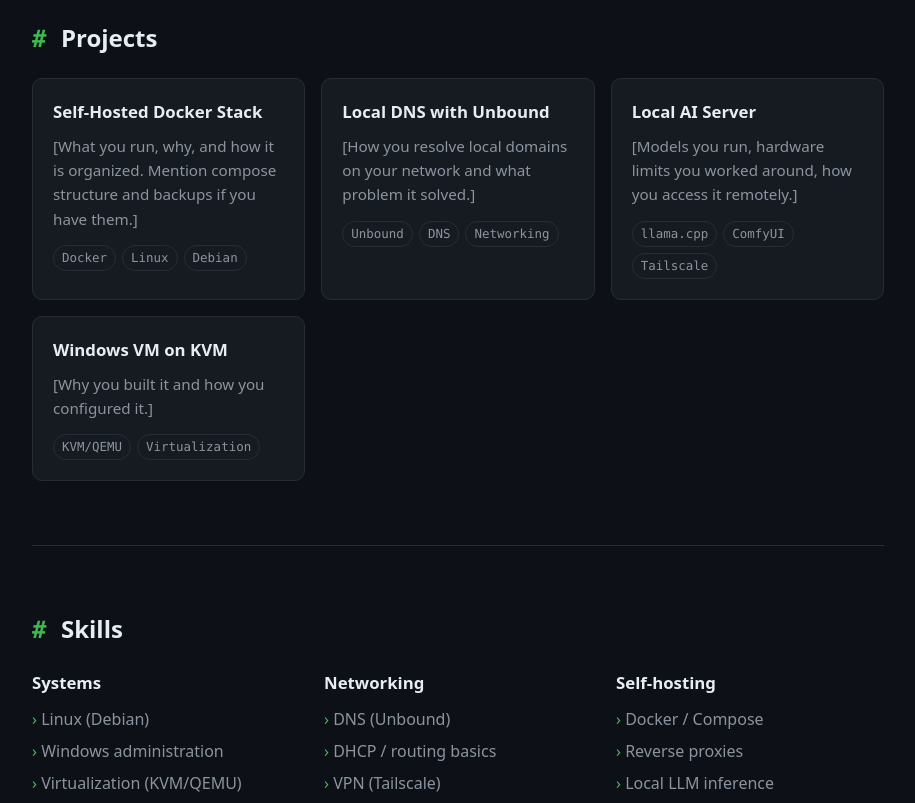
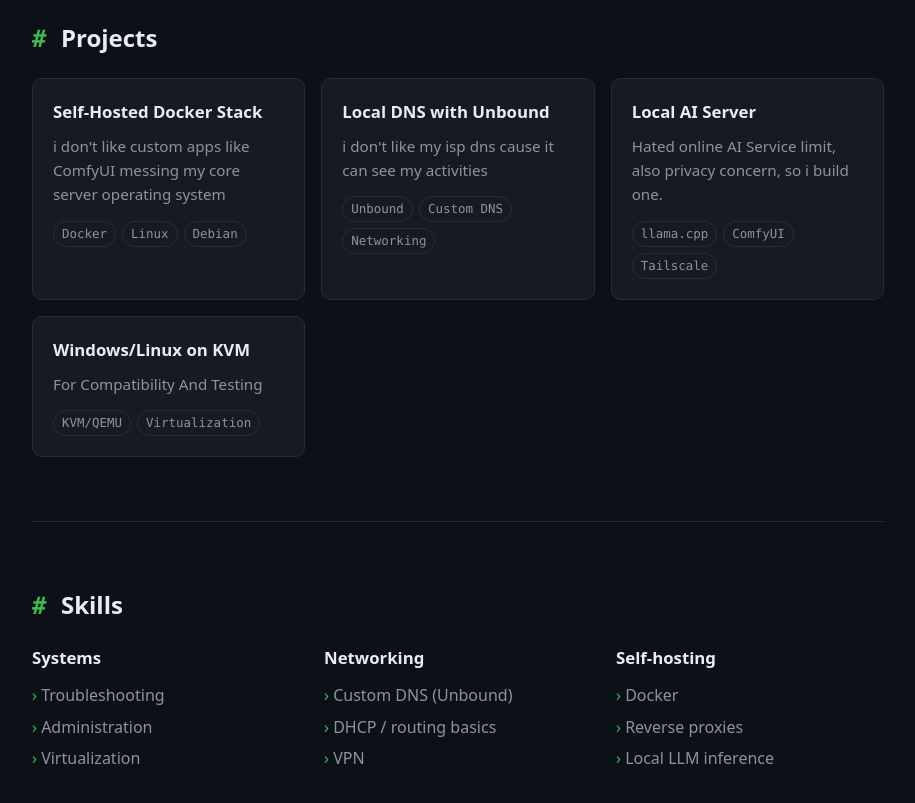
Before and after one commit to JanForShort/janraselsaulda.github.io, a plain HTML site: page index.html in a window 1280 px wide. Shown: the part 900-1703 px from the top of the page, without its empty margins (182-1097 px from the left). Drawn offline with Linux system fonts and the light colour scheme.

Commit message:
Update index.html content and add home image

```diff
--- a/index.html
+++ b/index.html
@@ -3,14 +3,14 @@
 <head>
   <meta charset="UTF-8">
   <meta name="viewport" content="width=device-width, initial-scale=1">
-  <title>Rasel | IT Generalist</title>
+  <title>Rasel | My Playground</title>
   <meta name="description" content="Portfolio of Rasel, IT Generalist: servers, networking, self-hosting and local AI.">
   <link rel="stylesheet" href="style.css">
 </head>
 <body>
 
   <header class="nav">
-    <a href="#top" class="logo">rasel<span>_</span></a>
+    <a href="#top" class="logo">Home<span>_</span></a>
     <nav>
       <a href="#about">About</a>
       <a href="#projects">Projects</a>
@@ -37,7 +37,7 @@
     <section id="about">
       <h2>About</h2>
       <p>
-        Hands-on IT Administrator and Systems Specialist with expertise in Linux administration, local AI model deployment/hosting, network isolation, and cybersecurity fundamentals. Experienced in managing end-to-end IT infrastructure, hardware assembly, server maintenance, and troubleshooting. Certified in Computer Systems Servicing (TESDA NC2) with a Bachelor's degree in Information Technology, combining strong technical curiosity with proven composure under pressure.
+        Hands-on IT Administrator and Systems Specialist with expertise in Linux administration, local AI model deployment/hosting, network isolation, and cybersecurity fundamentals. Experienced in managing end-to-end IT infrastructure, hardware assembly, server maintenance, and troubleshooting. Certified in Computer Systems Servicing (TESDA NC2) with a Bachelor's degree in Information Technology, combining strong technical curiosity with proven composure under pressure. Continuously learning even i am graduate.
       </p>
     </section>
 
@@ -47,25 +47,25 @@
 
         <article class="card">
           <h3>Self-Hosted Docker Stack</h3>
-          <p>[What you run, why, and how it is organized. Mention compose structure and backups if you have them.]</p>
+          <p>i don't like custom apps like ComfyUI messing my core server operating system</p>
           <ul class="tags"><li>Docker</li><li>Linux</li><li>Debian</li></ul>
         </article>
 
         <article class="card">
           <h3>Local DNS with Unbound</h3>
-          <p>[How you resolve local domains on your network and what problem it solved.]</p>
-          <ul class="tags"><li>Unbound</li><li>DNS</li><li>Networking</li></ul>
+          <p>i don't like my isp dns cause it can see my activities</p>
+          <ul class="tags"><li>Unbound</li><li>Custom DNS</li><li>Networking</li></ul>
         </article>
 
         <article class="card">
           <h3>Local AI Server</h3>
-          <p>[Models you run, hardware limits you worked around, how you access it remotely.]</p>
+          <p>Hated online AI Service limit, also privacy concern, so i build one.</p>
           <ul class="tags"><li>llama.cpp</li><li>ComfyUI</li><li>Tailscale</li></ul>
         </article>
 
         <article class="card">
-          <h3>Windows VM on KVM</h3>
-          <p>[Why you built it and how you configured it.]</p>
+          <h3>Windows/Linux on KVM</h3>
+          <p>For Compatibility And Testing</p>
           <ul class="tags"><li>KVM/QEMU</li><li>Virtualization</li></ul>
         </article>
 
@@ -77,15 +77,15 @@
       <div class="skills">
         <div>
           <h3>Systems</h3>
-          <ul><li>Linux (Debian)</li><li>Windows administration</li><li>Virtualization (KVM/QEMU)</li></ul>
+          <ul><li>Troubleshooting</li><li>Administration</li><li>Virtualization</li></ul>
         </div>
         <div>
           <h3>Networking</h3>
-          <ul><li>DNS (Unbound)</li><li>DHCP / routing basics</li><li>VPN (Tailscale)</li></ul>
+          <ul><li>Custom DNS (Unbound)</li><li>DHCP / routing basics</li><li>VPN</li></ul>
         </div>
         <div>
           <h3>Self-hosting</h3>
-          <ul><li>Docker / Compose</li><li>Reverse proxies</li><li>Local LLM inference</li></ul>
+          <ul><li>Docker</li><li>Reverse proxies</li><li>Local LLM inference</li></ul>
         </div>
       </div>
     </section>
@@ -116,9 +116,9 @@
       <h2>Contact</h2>
       <p>Open to opportunities. Reach me at:</p>
       <ul class="links">
-        <li><a href="mailto:janraselsaulda@gmail.com">janraselsaulda@gmail.com</a></li>
+        <li><a href="mailto:janraselsaulda@gmail.com">Google Mail</a></li>
         <li><a href="https://github.com/JanForShort">GitHub</a></li>
-        <li><a href="https://linkedin.com/in/yourname">LinkedIn</a></li>
+        <li><a href="mobile:+639275125620">Call Me</a></li>
       </ul>
     </section>
 
```
Also changed, not shown: images/home.png (added).
